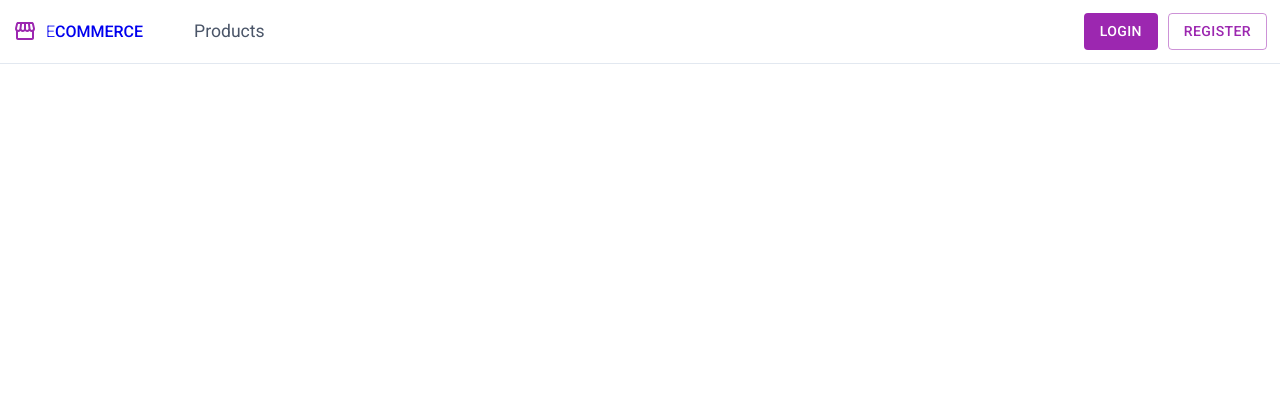
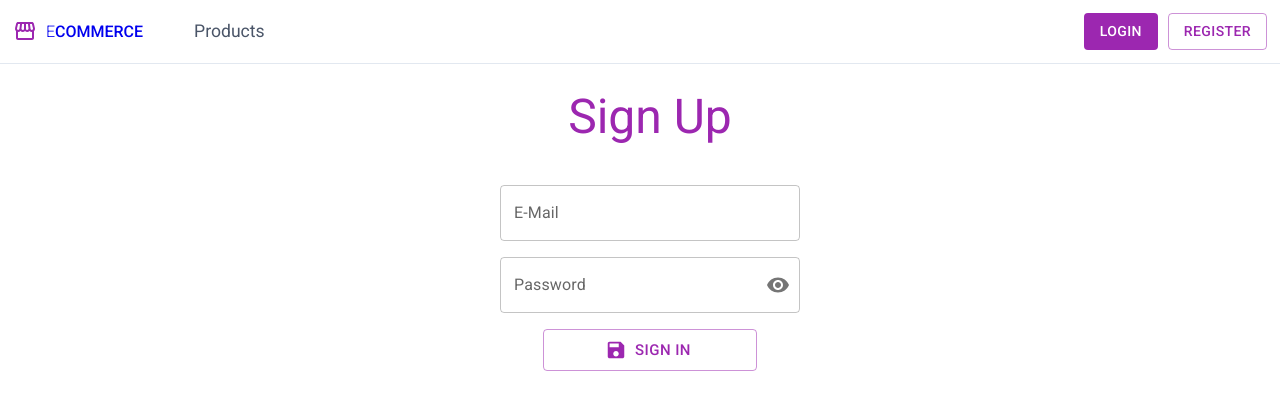
Before and after one commit to sametkoyuncu/react-ecommerce-patika, a React (Create React App) app in the folder client/: page /signin in a window 1280 px wide. Shown: the top 410 px of the page. Built offline with nearby package versions, Linux system fonts and the light colour scheme; no server answers.

Commit message:
End of 'login işlemleri'

```diff
--- a/client/src/api.js
+++ b/client/src/api.js
@@ -43,6 +43,15 @@ export const fetchRegister = async (input) => {
   return data
 }
 
+export const fetchLogin = async (input) => {
+  const { data } = await axios.post(
+    `${process.env.REACT_APP_BASE_ENDPOINT}/auth/login`,
+    input
+  )
+
+  return data
+}
+
 export const fetchMe = async () => {
   const { data } = await axios.get(
     `${process.env.REACT_APP_BASE_ENDPOINT}/auth/me`
--- a/client/src/pages/Auth/Signin/index.js
+++ b/client/src/pages/Auth/Signin/index.js
@@ -1,7 +1,182 @@
-import React from 'react'
+import { useState, useEffect } from 'react'
+import {
+  Container,
+  Grid,
+  Box,
+  TextField,
+  Typography,
+  Button,
+  FormControl,
+  InputLabel,
+  OutlinedInput,
+  InputAdornment,
+  IconButton,
+  Snackbar,
+  Alert,
+} from '@mui/material'
+//icons
+import Visibility from '@mui/icons-material/Visibility'
+import VisibilityOff from '@mui/icons-material/VisibilityOff'
+import SaveIcon from '@mui/icons-material/Save'
+// others
+import validationSchema from './validations.js'
+import { useFormik } from 'formik'
+import { fetchLogin } from '../../../api.js'
+import { useAuth } from '../../../contexts/AuthContext'
 
 function Signin() {
-  return <div></div>
+  //auth context
+  const { login } = useAuth()
+  // formik events
+  const formik = useFormik({
+    initialValues: {
+      email: '',
+      password: '',
+    },
+    validationSchema,
+    onSubmit: async (values, bag) => {
+      try {
+        const loginResponse = await fetchLogin({
+          email: values.email,
+          password: values.password,
+        })
+        login(loginResponse)
+      } catch (e) {
+        bag.setErrors({ general: e.response.data.message })
+      }
+    },
+  })
+
+  // alert message
+  useEffect(() => {
+    if (formik.errors.general) setOpen(true)
+  }, [formik.errors.general])
+
+  // show password events
+  const [values, setValues] = useState({
+    showPassword: false,
+  })
+
+  const handleClickShowPassword = () => {
+    setValues({
+      ...values,
+      showPassword: !values.showPassword,
+    })
+  }
+
+  const handleMouseDownPassword = (event) => {
+    event.preventDefault()
+  }
+
+  // snackbar events
+  const [open, setOpen] = useState(false)
+
+  const handleClose = (event, reason) => {
+    if (reason === 'clickaway') {
+      return
+    }
+
+    setOpen(false)
+  }
+
+  return (
+    <Container>
+      <Snackbar
+        anchorOrigin={{ vertical: 'top', horizontal: 'center' }}
+        open={open}
+        autoHideDuration={6000}
+        onClose={handleClose}
+      >
+        <Alert onClose={handleClose} severity="error" sx={{ width: '100%' }}>
+          {formik.errors.general}
+        </Alert>
+      </Snackbar>
+      <Grid
+        container
+        direction="row"
+        justifyContent="center"
+        style={{ margin: 10 }}
+      >
+        <Box
+          component="form"
+          onSubmit={formik.handleSubmit}
+          sx={{
+            '& > :not(style)': { m: 1, width: '25ch' },
+          }}
+          noValidate
+          autoComplete="off"
+          textAlign="center"
+        >
+          <Typography
+            variant="h3"
+            color="secondary"
+            style={{ display: 'inline', marginBottom: 20 }}
+          >
+            Sign Up
+          </Typography>
+          <br />
+          <br />
+          <br />
+          <TextField
+            id="email"
+            name="email"
+            onChange={formik.handleChange}
+            onBlur={formik.handleBlur}
+            value={formik.values.email}
+            label="E-Mail"
+            variant="outlined"
+            color="secondary"
+            style={{ minWidth: 300 }}
+            error={formik.errors.email}
+            helperText={formik.errors.email}
+          />
+          <br />
+          <FormControl
+            variant="outlined"
+            color="secondary"
+            style={{ minWidth: 300 }}
+            error={formik.touched.password && formik.errors.password}
+          >
+            <InputLabel htmlFor="outlined-adornment-password">
+              Password
+            </InputLabel>
+            <OutlinedInput
+              id="outlined-adornment-password"
+              type={values.showPassword ? 'text' : 'password'}
+              name="password"
+              onChange={formik.handleChange}
+              onBlur={formik.handleBlur}
+              value={formik.values.password}
+              endAdornment={
+                <InputAdornment position="end">
+                  <IconButton
+                    aria-label="toggle password visibility"
+                    onClick={handleClickShowPassword}
+                    onMouseDown={handleMouseDownPassword}
+                    edge="end"
+                  >
+                    {values.showPassword ? <VisibilityOff /> : <Visibility />}
+                  </IconButton>
+                </InputAdornment>
+              }
+              label="Password"
+            />
+          </FormControl>
+          <br />
+          <Button
+            type="submit"
+            variant="outlined"
+            color="secondary"
+            size="large"
+            startIcon={<SaveIcon />}
+            disabled={!formik.isValid}
+          >
+            Sign In
+          </Button>
+        </Box>
+      </Grid>
+    </Container>
+  )
 }
 
 export default Signin
--- /dev/null
+++ b/client/src/pages/Auth/Signin/validations.js
@@ -0,0 +1,14 @@
+import * as yup from 'yup'
+
+const validations = yup.object().shape({
+  email: yup
+    .string()
+    .email('Geçerli bir e-posta adresi giriniz.')
+    .required('Zorunlu alan.'),
+  password: yup
+    .string()
+    .min(4, 'Parolanız en az 4 karakter olmalıdır')
+    .required('Zorunlu alan.'),
+})
+
+export default validations
```
